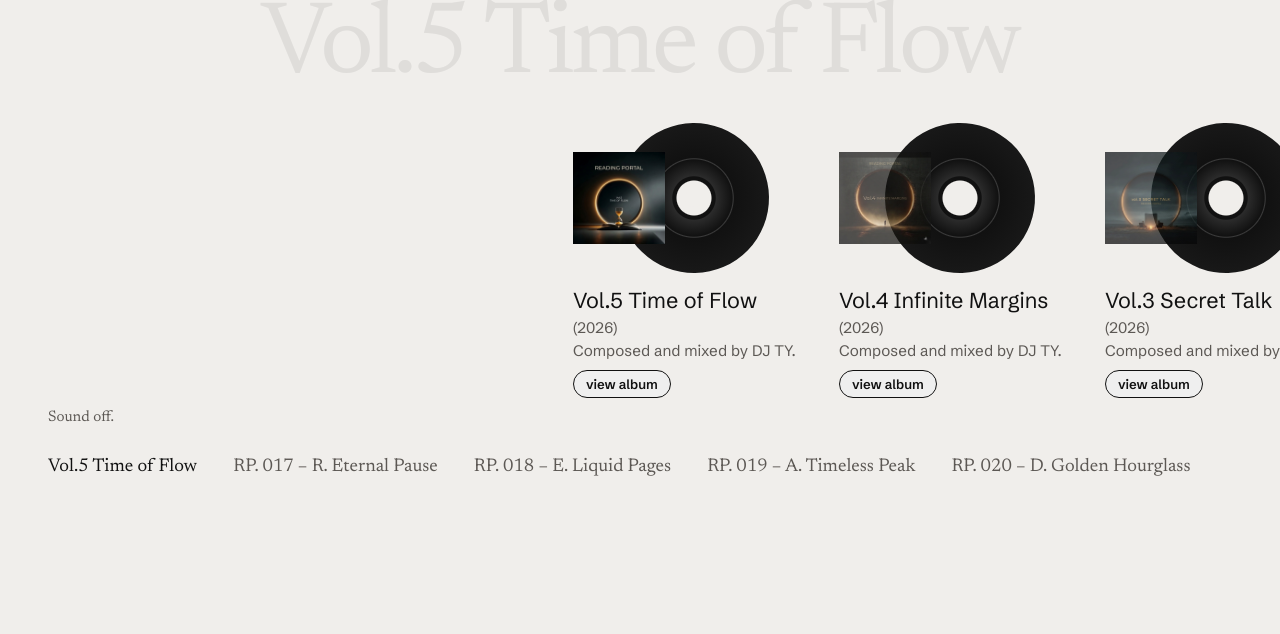
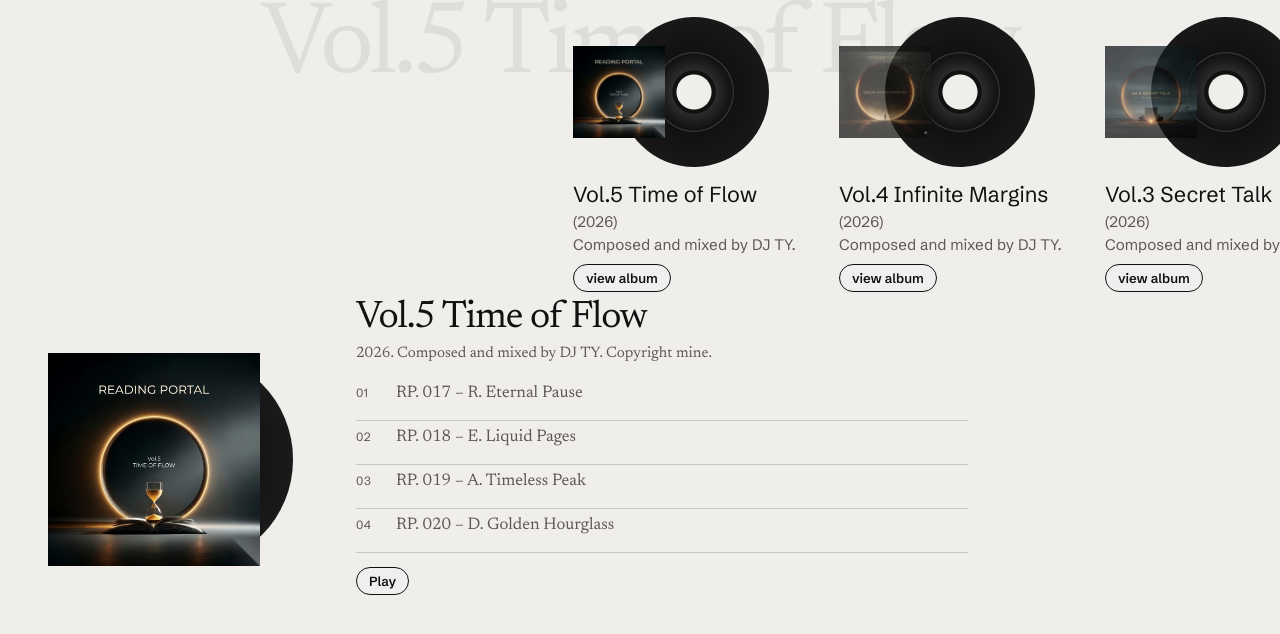
Before and after one commit to junghwoan/ashton, a Next.js app: page / in a window 1280 px wide. Shown: the part 1156-1790 px from the top of the page. Built offline with nearby package versions, Linux system fonts and the light colour scheme; no server answers.

Commit message:
Present the active album as a sleeve, with the record and the tracks.

```diff
--- a/app/globals.css
+++ b/app/globals.css
@@ -889,11 +889,130 @@ footer {
   padding-bottom: 12px;
 }
 
-.audio-tracks {
-  display: flex;
+.sleeve {
+  position: relative;
+  z-index: 1;
+  display: grid;
+  grid-template-columns: min(34vh, 280px) minmax(0, 1fr);
+  gap: 28px 36px;
+  align-items: end;
+  margin-top: 8px;
+  max-width: 920px;
+}
+
+.sleeve-art {
+  position: relative;
+  display: block;
+  width: 100%;
+  aspect-ratio: 1;
+  padding: 0;
+  border: 0;
+  background: transparent;
+  cursor: pointer;
+}
+
+.sleeve-art img {
+  position: relative;
+  z-index: 1;
+  display: block;
+  width: 78%;
+  height: 78%;
+  object-fit: cover;
+}
+
+.sleeve-vinyl {
+  position: absolute;
+  z-index: 0;
+  top: 11%;
+  right: 10%;
+  width: 78%;
+  height: 78%;
+  border-radius: 50%;
+  background:
+    radial-gradient(circle at 50% 50%, transparent 15%, #161616 16% 19%, #3a3a3a 20%, #111 34%, #4a4a4a 35%, #111 36%, #1c1c1c 78%, #050505 79%);
+  transition: right 700ms ease;
+}
+
+.sleeve-vinyl::after {
+  content: "";
+  position: absolute;
+  left: 50%;
+  top: 50%;
+  width: 14%;
+  height: 14%;
+  border-radius: 50%;
+  background: var(--bg);
+  transform: translate(-50%, -50%);
+}
+
+.sleeve.is-playing .sleeve-vinyl {
+  right: 0;
+  animation: sleeve-spin 14s linear infinite;
+}
+
+.sleeve-copy h2 {
+  margin: 0 0 6px;
+  font-size: clamp(1.8rem, 3vw, 2.8rem);
+  font-weight: 400;
+  letter-spacing: -0.03em;
+  line-height: 0.95;
+}
+
+.sleeve-copy > p {
+  margin: 0 0 12px;
+  color: var(--quiet);
+  font-size: 0.95rem;
+}
+
+.sleeve-tracks {
+  list-style: none;
+  margin: 0 0 14px;
+  padding: 0;
+}
+
+.sleeve-tracks button {
+  display: grid;
+  grid-template-columns: 2rem 1fr;
   gap: 8px;
-  overflow-x: auto;
-  margin-top: 8px;
+  width: 100%;
+  min-height: 44px;
+  padding: 8px 0;
+  border: 0;
+  border-bottom: 1px solid var(--line);
+  background: transparent;
+  color: var(--quiet);
+  font-family: var(--serif);
+  font-size: 1.05rem;
+  text-align: left;
+  cursor: pointer;
+}
+
+.sleeve-tracks button span:first-child {
+  font-family: var(--sans);
+  font-size: 0.75rem;
+  letter-spacing: 0.04em;
+}
+
+.sleeve-tracks button[aria-pressed="true"] {
+  color: var(--ink);
+}
+
+.sleeve .release-player {
+  width: 100%;
+  height: 152px;
+  margin: 0;
+}
+
+@keyframes sleeve-spin {
+  to {
+    transform: rotate(360deg);
+  }
+}
+
+@media (prefers-reduced-motion: reduce) {
+  .sleeve.is-playing .sleeve-vinyl {
+    animation: none;
+  }
 }
 
 .sound-note {
@@ -1231,8 +1350,13 @@ footer {
   .pillars,
   .writing,
   .writing-grid,
-  .visual-row {
+  .visual-row,
+  .sleeve {
     grid-template-columns: 1fr;
+  }
+
+  .sleeve-art {
+    width: min(100%, 280px);
   }
 
   .rf-cards {
--- a/components/releases.tsx
+++ b/components/releases.tsx
@@ -145,43 +145,53 @@ export function Releases({ items }: { items: readonly Release[] }) {
             </article>
           ))}
         </div>
-        {sound ? (
-          <iframe
-            key={src}
-            className="release-player"
-            src={src}
-            title={current.tracks.find((track) => track.slug === trackSlug)?.title ?? current.title}
-            allow="autoplay; clipboard-write; encrypted-media; fullscreen"
-          />
-        ) : (
-          <p className="sound-note">Sound off.</p>
-        )}
-        <div className="audio-tracks">
+        <div className={sound ? "sleeve is-playing" : "sleeve"}>
           <button
             type="button"
-            className="track"
+            className="sleeve-art"
             aria-pressed={trackSlug === null}
             onClick={() => {
               enableSound();
               setTrackSlug(null);
             }}
           >
-            {current.title}
+            <span className="sleeve-vinyl" aria-hidden="true" />
+            <img src={current.cover} alt={current.alt} width={current.width} height={current.height} />
           </button>
-          {current.tracks.map((track) => (
-            <button
-              key={track.slug}
-              type="button"
-              className="track"
-              aria-pressed={track.slug === trackSlug}
-              onClick={() => {
-                enableSound();
-                setTrackSlug(track.slug);
-              }}
-            >
-              {track.title}
-            </button>
-          ))}
+          <div className="sleeve-copy">
+            <h2>{current.title}</h2>
+            <p>2026. Composed and mixed by DJ TY. Copyright mine.</p>
+            <ol className="sleeve-tracks">
+              {current.tracks.map((track, index) => (
+                <li key={track.slug}>
+                  <button
+                    type="button"
+                    aria-pressed={track.slug === trackSlug}
+                    onClick={() => {
+                      enableSound();
+                      setTrackSlug(track.slug);
+                    }}
+                  >
+                    <span>{String(index + 1).padStart(2, "0")}</span>
+                    <span>{track.title}</span>
+                  </button>
+                </li>
+              ))}
+            </ol>
+            {sound ? (
+              <iframe
+                key={src}
+                className="release-player"
+                src={src}
+                title={current.tracks.find((track) => track.slug === trackSlug)?.title ?? current.title}
+                allow="autoplay; clipboard-write; encrypted-media; fullscreen"
+              />
+            ) : (
+              <button type="button" className="rf-btn" onClick={enableSound}>
+                Play
+              </button>
+            )}
+          </div>
         </div>
       </div>
     </section>
```
